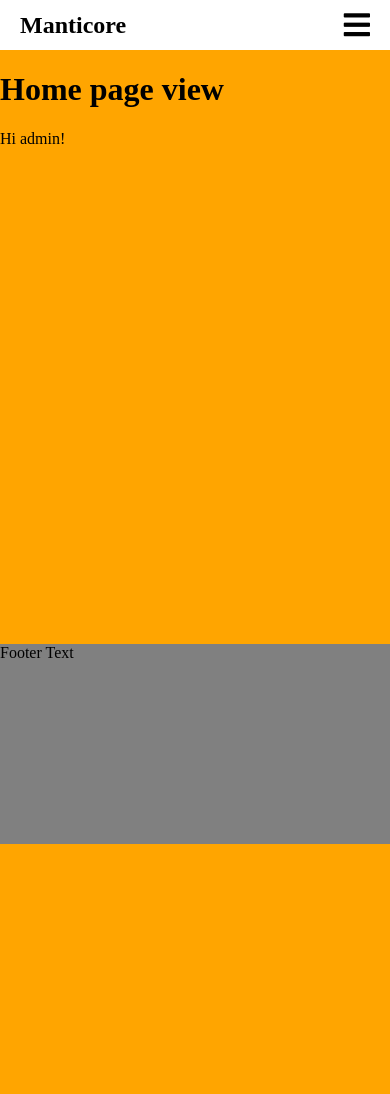
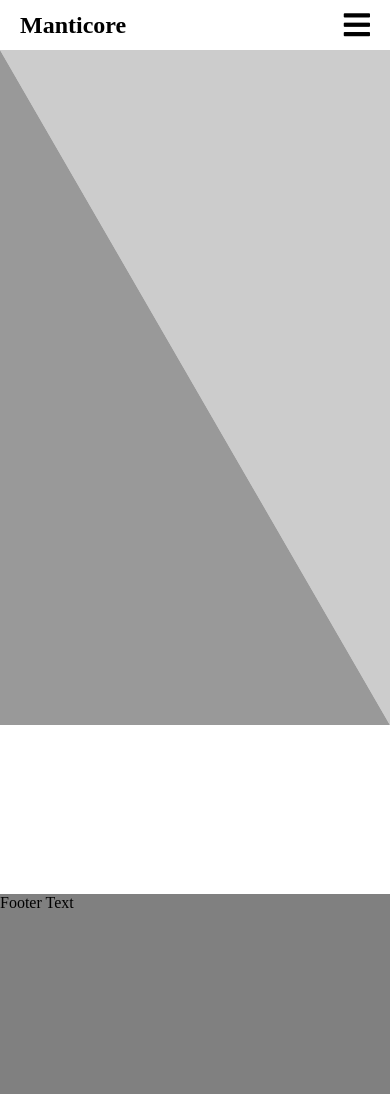
Before and after one commit to isakstarlander/TradingBot, a Django app: page / in a window 390 px wide. Before the commit the page ends 844 px from the top, so only its background shows below. Run offline with Django 3.2, Linux system fonts and the light colour scheme; a user stored in the database is signed in; some libraries are stand-ins or nearby versions.

Commit message:
Added style for base template

```diff
--- a/static/css/base_desktop.css
+++ b/static/css/base_desktop.css
@@ -2,19 +2,20 @@
     body {
         min-height: 100vh;
         margin: 0;
-        background: orange;
     }
 
     body > header {
         min-height: 75px;
     }
 
+    body > main {
+        min-height: 100vh;
+    }
+
     body > footer {
         min-height: 200px;
         width: 100vw;
         background: grey;
-        position: absolute;
-        bottom: 0;
     }
 
     nav {
--- a/static/css/base_mobile.css
+++ b/static/css/base_mobile.css
@@ -2,19 +2,20 @@
     body {
         min-height: 100vh;
         margin: 0;
-        background: orange;
     }
 
     body > header {
         min-height: 50px;
     }
 
+    body > main {
+        min-height: 100vh;
+    }
+
     body > footer {
         min-height: 200px;
         width: 100vw;
         background: grey;
-        position: absolute;
-        bottom: 0;
     }
 
     nav {
--- a/static/css/base_tablet.css
+++ b/static/css/base_tablet.css
@@ -2,19 +2,20 @@
     body {
         min-height: 100vh;
         margin: 0;
-        background: orange;
     }
 
     body > header {
         min-height: 75px;
     }
 
+    body > main {
+        min-height: 100vh;
+    }
+
     body > footer {
         min-height: 200px;
         width: 100vw;
         background: grey;
-        position: absolute;
-        bottom: 0;
     }
 
     nav {
--- /dev/null
+++ b/static/css/home_mobile.css
@@ -0,0 +1,15 @@
+@media screen and (max-width: 767px) {
+    svg {
+        display: block;
+        width: 100%;
+        height: 80vh;
+    }
+    svg > a:first-child > path {
+        cursor: pointer;
+        fill: #ccc;
+      }
+      svg > a:last-child > path {
+        cursor: pointer;
+        fill: #999;
+      }
+}
--- a/templates/home.html
+++ b/templates/home.html
@@ -2,14 +2,22 @@
 
 {% block title %}Home{% endblock %}
 {% block extra_head %}
-    <!-- <link rel="stylesheet" type="text/css" href="/static/css/edit_profile.css" /> -->
+    <link rel="stylesheet" type="text/css" href="/static/css/home_mobile.css" />
 {% endblock %}
 
 {% block content %}
 
-<h1>Home page view</h1>
+<svg viewBox="0 0 100 100" preserveAspectRatio="none">
+    <a href="#1">
+        <path d="M 0 0 L 100 100 L 100 0 z"></path>
+    </a>
+    <a href="#2">
+        <path d="M 100 100 L 0 100 L 0 0 z"></path>
+    </a>
+</svg>
+<!-- <h1>Home page view</h1>
 {% if user.is_authenticated %}
     Hi {{ user.username }}!
-{% endif %}
+{% endif %} -->
 
 {% endblock %}
```
Also changed, not shown: db.sqlite3.
